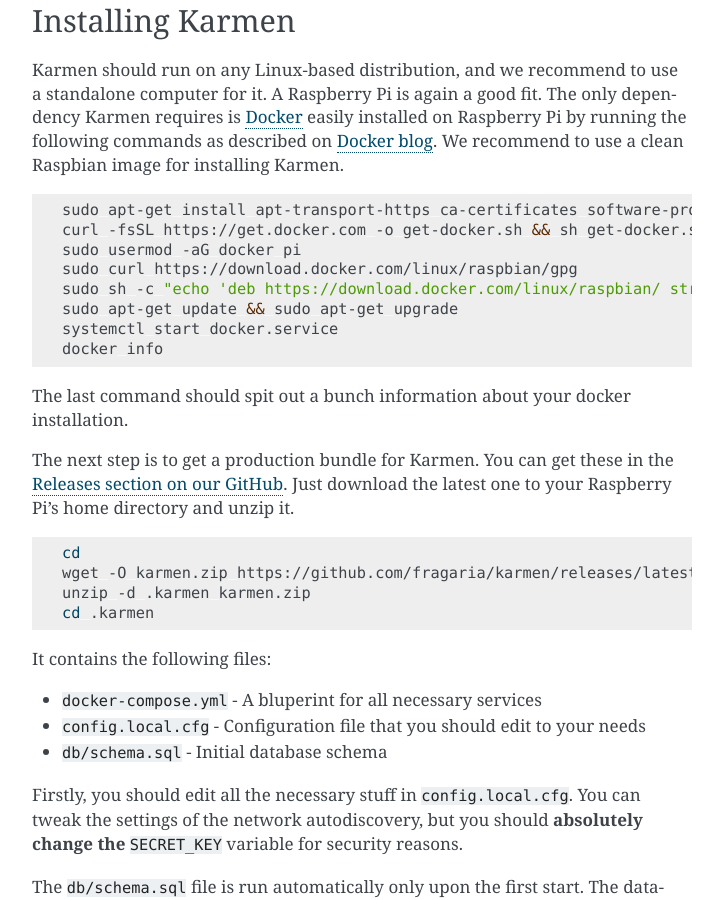
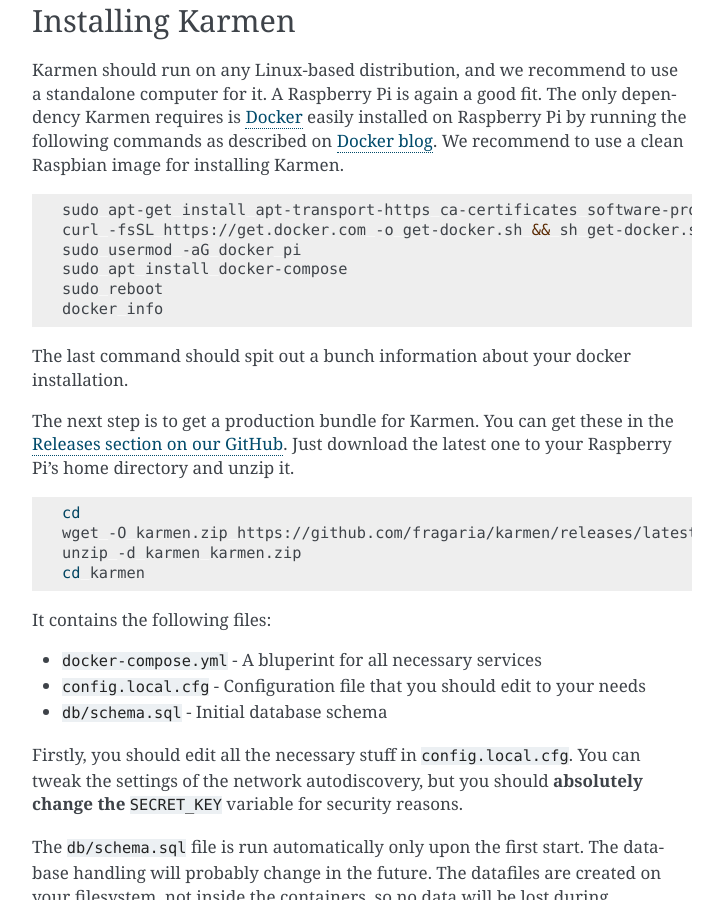
Before and after one commit to fragaria/karmen, a Sphinx documentation site: the page built from docs/source/installation.rst, in a window 1280 px wide and 900 px high, scrolled down 794 px. Shown: the whole window, without its empty margins (388-1111 px from the left). Built offline with Sphinx 7.4.7, drawn with Linux system fonts in a browser that asks for light colours.

Commit message:
docker: Updates dockerfiles to work with arm

```diff
--- a/docs/source/installation.rst
+++ b/docs/source/installation.rst
@@ -43,10 +43,8 @@
    sudo apt-get install apt-transport-https ca-certificates software-properties-common -y
    curl -fsSL https://get.docker.com -o get-docker.sh && sh get-docker.sh
    sudo usermod -aG docker pi
-   sudo curl https://download.docker.com/linux/raspbian/gpg
-   sudo sh -c "echo 'deb https://download.docker.com/linux/raspbian/ stretch stable' > /etc/apt/sources.list.d/docker.list"
-   sudo apt-get update && sudo apt-get upgrade
-   systemctl start docker.service
+   sudo apt install docker-compose
+   sudo reboot
    docker info
 
 The last command should spit out a bunch information about your docker installation.
@@ -59,8 +57,8 @@
 
    cd
    wget -O karmen.zip https://github.com/fragaria/karmen/releases/latest/download/release.zip
-   unzip -d .karmen karmen.zip
-   cd .karmen
+   unzip -d karmen karmen.zip
+   cd karmen
 
 .. TODO an alternative would be to have a `release` branch, then the update would be a
    matter of git pull and container restart. wget would get replaced by git clone --branch release
--- a/src/karmen_backend/config.release.cfg
+++ b/src/karmen_backend/config.release.cfg
@@ -7,7 +7,7 @@
 NETWORK_DISCOVERY = False
 
 # Which network should the backend scan? You can use `ifconfig` or a similar tool to list available network interfaces
-NETWORK_INTERFACE = "wlp4s0"
+NETWORK_INTERFACE = "wlan0"
 
 # After how much time should be a non-responding device scanned again
 NETWORK_RETRY_DEVICE_AFTER = 3600
```
Also changed, not shown: 2 other files.
